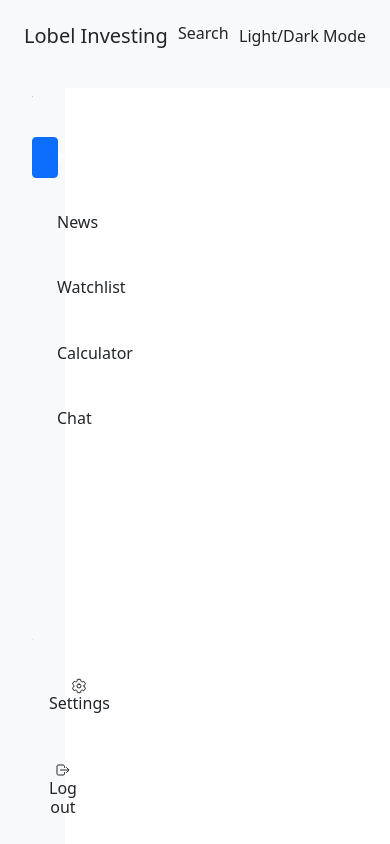
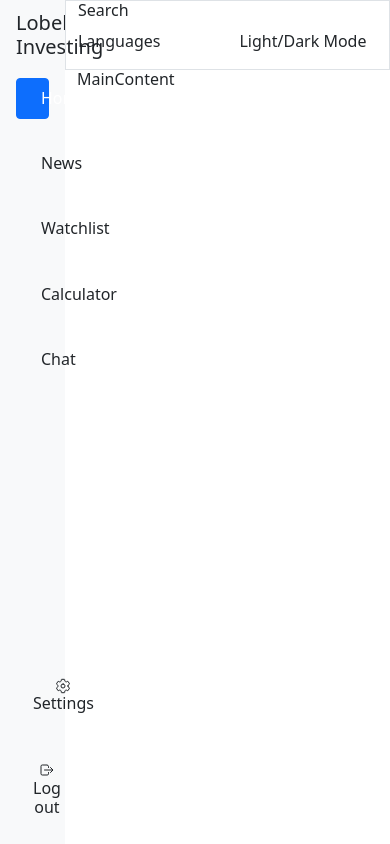
Before and after one commit to daszybak/finance_app, a React (Create React App) app: page / in a window 390 px wide. Built offline with nearby package versions, Linux system fonts and the light colour scheme.

Commit message:
improved responsivity

```diff
--- a/src/components/Navbar/NavbarDesktop.jsx
+++ b/src/components/Navbar/NavbarDesktop.jsx
@@ -17,7 +17,7 @@
 
 const NavbarDesktop = () => {
   return (
-    <nav className="d-flex flex-column justify-content-between pt-4 h-100">
+    <nav className="d-flex flex-column justify-content-between h-100">
       <div className="d-flex flex-column gap-4 mb-4">
         <NavbarLink to="/">
           <IoHomeOutline /> Home
@@ -35,7 +35,7 @@
           <IoChatbubblesOutline /> Chat
         </NavbarLink>
       </div>
-      <div className="mt-auto d-flex flex-column gap-4 bottom-0 border-top pt-4">
+      <div className="d-flex flex-column gap-4 bottom-0">
         <NavbarLink to="settings">
           <IconContext.Provider value={{className: 'icon__mt-2'}}>
             <div>
--- a/src/containers/MainContent/MainContent.jsx
+++ b/src/containers/MainContent/MainContent.jsx
@@ -1,7 +1,18 @@
 import React from 'react';
 
+import TopBar from '../TopBar/TopBar';
+
+import './main-content.scss';
+
 const MainContent = () => {
-  return <div className="">MainContent</div>;
+  return (
+    <div className="col-10">
+      <TopBar />
+      <div>
+        <h6>MainContent</h6>
+      </div>
+    </div>
+  );
 };
 
 export default MainContent;
--- /dev/null
+++ b/src/containers/MainContent/main-content.scss
@@ -0,0 +1,3 @@
+.main-content {
+  box-shadow: -2px -2px 5px rgba(0, 0, 0, 0.02);
+}
--- a/src/containers/SideBar/SideBar.jsx
+++ b/src/containers/SideBar/SideBar.jsx
@@ -4,11 +4,12 @@
 
 const SideBar = () => {
   return (
-    <aside className="vh-100 col-2 d-flex flex-column flex-shrink-0 p-3 bg-light">
-      <div className="d-flex flex-column px-3 h-100">
+    <aside className="vh-100 col-2 d-flex flex-column flex-shrink-0 bg-light p-3 pt-0">
+      <div className="d-flex flex-column h-100">
         <div>
-          <h5 className="mb-2 py-2">Lobel Finance</h5>
-          <hr />
+          <h5 className="d-flex align-items-center" style={{minHeight: '70px'}}>
+            Lobel Investing
+          </h5>
         </div>
         <NavbarDesktop />
       </div>
--- a/src/containers/TopBar/TopBar.jsx
+++ b/src/containers/TopBar/TopBar.jsx
@@ -2,10 +2,16 @@
 
 const TopBar = () => {
   return (
-    <div className="fixed-top  d-flex justify-content-between bg-light p-4 ps-4">
-      <h5>Lobel Investing</h5>
-      <h6>Search</h6>
-      <p>Light/Dark Mode</p>
+    <div className="border row align-items-center" style={{minHeight: '70px'}}>
+      <div className="col-9">
+        <h6>Search</h6>
+      </div>
+      <div className="col">
+        <p>Languages</p>
+      </div>
+      <div className="col">
+        <p>Light/Dark Mode</p>
+      </div>
     </div>
   );
 };
--- a/src/routes/Dashboard/Dashboard.jsx
+++ b/src/routes/Dashboard/Dashboard.jsx
@@ -6,10 +6,7 @@
     <div className="container-fluid">
       <div className="row">
         <SideBar />
-        <div className="col-10 p-0">
-          <TopBar />
-          <MainContent />
-        </div>
+        <MainContent />
       </div>
     </div>
   );
```
